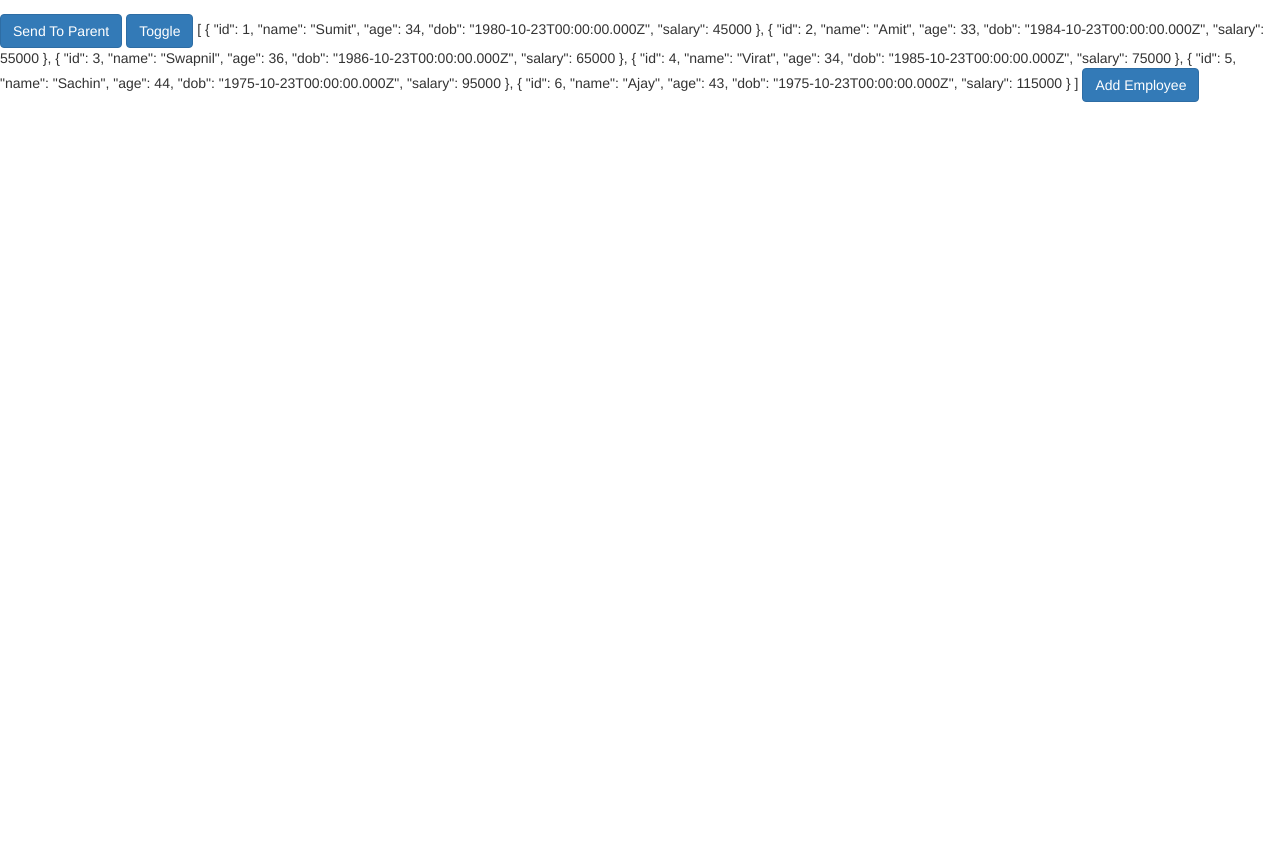
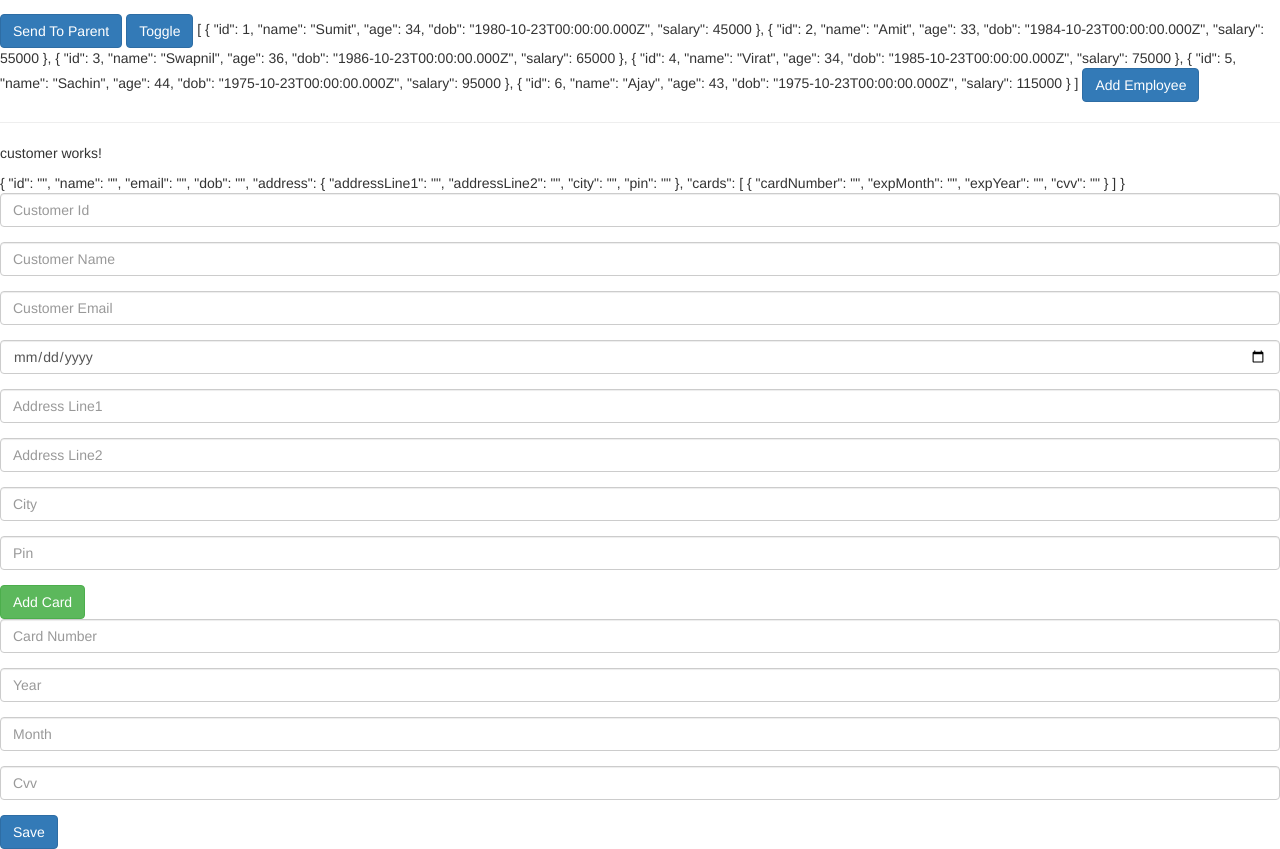
Before and after one commit to santoshyadav198613/EmployeeManagementApp-LIPS, an Angular app: page / in a window 1280 px wide. Shown: the part 840-1689 px from the top of the page. Before the commit the page ends 942 px from the top, so only its background shows below. Built offline with nearby package versions, Linux system fonts and the light colour scheme.

Commit message:
added reactive form

```diff
--- a/src/app/app.component.html
+++ b/src/app/app.component.html
@@ -32,3 +32,7 @@
 {{empList | json}}
 
 <button type="button" class="btn btn-primary" (click)="addEmp()">Add Employee</button>
+
+<hr>
+
+<app-customer></app-customer>
--- /dev/null
+++ b/src/app/customer/customer.component.html
@@ -0,0 +1,57 @@
+<p>
+  customer works!
+</p>
+{{customerForm.value | json}}
+
+<form [formGroup]="customerForm" novalidate>
+  <div class="form-group">
+    <input class="form-control" type="number" id="custid" placeholder="Customer Id" formControlName="id">
+  </div>
+  <div class="form-group">
+    <input type="text" class="form-control" id="custname" placeholder="Customer Name" formControlName="name">
+  </div>
+  <div class="form-group">
+    <input type="email" id="email" class="form-control" placeholder="Customer Email" formControlName="email">
+  </div>
+  <div class="form-group">
+    <input type="date" id="dob" class="form-control" placeholder="Customer DOB" formControlName="dob">
+  </div>
+  <div formGroupName="address">
+    <div class="form-group">
+      <input class="form-control" type="text" id="addr1" placeholder="Address Line1" formControlName="addressLine1">
+    </div>
+    <div class="form-group">
+      <input type="text" class="form-control" id="addr2" placeholder="Address Line2" formControlName="addressLine2">
+    </div>
+    <div class="form-group">
+      <input type="text" id="city" class="form-control" placeholder="City" formControlName="city">
+    </div>
+    <div class="form-group">
+      <input type="number" id="pin" class="form-control" placeholder="Pin" formControlName="pin">
+    </div>
+  </div>
+  <button type="button" (click)="addCard()" class="btn btn-success">Add Card</button>
+  <div formArrayName="cards">
+    <div *ngFor="let card of customerForm['controls'].cards['controls'];let i=index">
+
+      <div [formGroupName]="i">
+        <div class="form-group">
+          <input class="form-control" type="number" id="card" placeholder="Card Number" formControlName="cardNumber">
+        </div>
+        <div class="form-group">
+          <input type="number" class="form-control" id="expmonth" placeholder="Year" formControlName="expMonth">
+        </div>
+        <div class="form-group">
+          <input type="number" id="expyear" class="form-control" placeholder="Month" formControlName="expYear">
+        </div>
+        <div class="form-group">
+          <input type="number" id="cvv" class="form-control" placeholder="Cvv" formControlName="cvv">
+        </div>
+      </div>
+    </div>
+
+  </div>
+  <div>
+    <button type="submit" class="btn btn-primary">Save</button>
+  </div>
+</form>
--- /dev/null
+++ b/src/app/customer/customer.component.ts
@@ -0,0 +1,59 @@
+import { Component, OnInit } from '@angular/core';
+
+import { FormGroup, FormBuilder, FormControl, FormArray } from '@angular/forms';
+
+@Component({
+  selector: 'app-customer',
+  templateUrl: './customer.component.html',
+  styleUrls: ['./customer.component.css']
+})
+export class CustomerComponent implements OnInit {
+  customerForm: FormGroup;
+  constructor(private fb: FormBuilder) { }
+
+  ngOnInit() {
+    this.customerForm = this.fb.group({
+      id: new FormControl('', []),
+      name: new FormControl('', []),
+      email: new FormControl('', []),
+      dob: new FormControl('', []),
+      address: this.fb.group(
+        {
+          addressLine1: new FormControl('', []),
+          addressLine2: new FormControl('', []),
+          city: new FormControl('', []),
+          pin: new FormControl('', [])
+        }
+      ),
+      cards: this.fb.array(
+        [
+          this.fb.group(
+            {
+              cardNumber: new FormControl('', []),
+              expMonth: new FormControl('', []),
+              expYear: new FormControl('', []),
+              cvv: new FormControl('', [])
+            }
+          )
+        ]
+      )
+    });
+  }
+
+
+  addCard() {
+    let card = this.customerForm.controls['cards'] as FormArray;
+
+    card.push(this.fb.group(
+      {
+        cardNumber: new FormControl('', []),
+        expMonth: new FormControl('', []),
+        expYear: new FormControl('', []),
+        cvv: new FormControl('', [])
+      }
+    ));
+  }
+
+
+
+}
```
Also changed, not shown: src/app/app.module.ts (+6 -3 lines), src/app/customer/customer.component.css (added), 1 other file (tests, documents, lock files or other folders).
